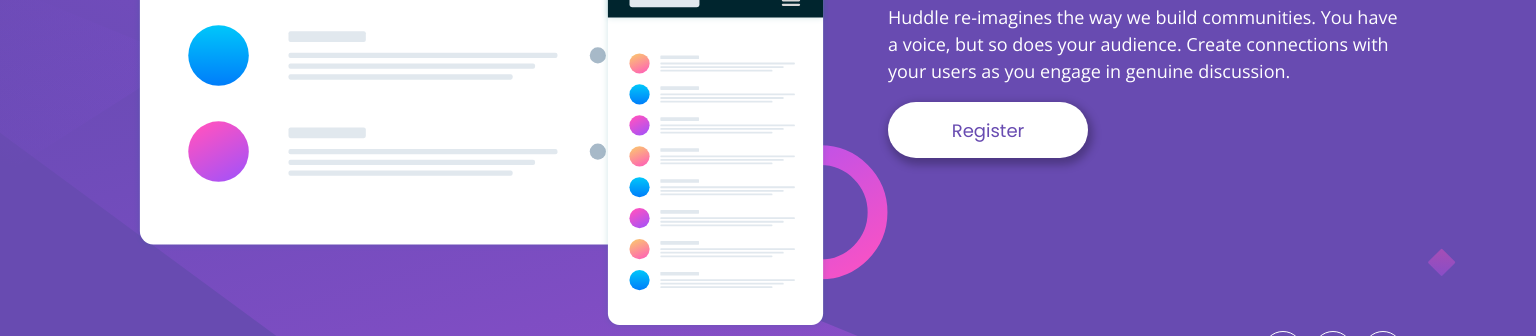
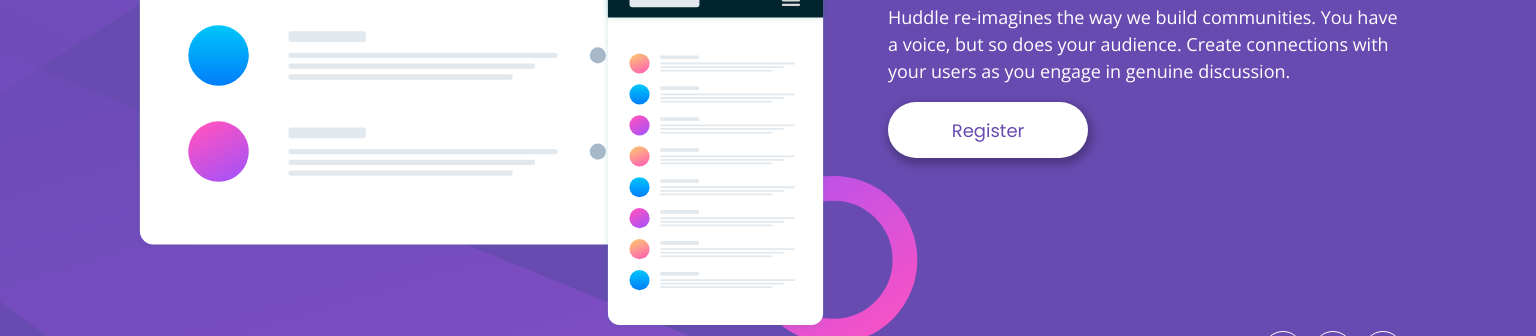
Before and after one commit to paulaabro/huddle-landing-page-with-a-single-introductory-section, a plain HTML site: page index.html in a window 1536 px wide. Shown: the part 366-702 px from the top of the page. Drawn offline with nearby package versions, Linux system fonts and the light colour scheme.

Commit message:
change background cover to 125%

```diff
--- a/style.css
+++ b/style.css
@@ -88,7 +88,7 @@
 @media (min-width: 1440px) {
   body {
     background-image: url("./images/bg-desktop.svg");
-    background-size: cover;
+    background-size: 125%;
   }
 
   header,
```
